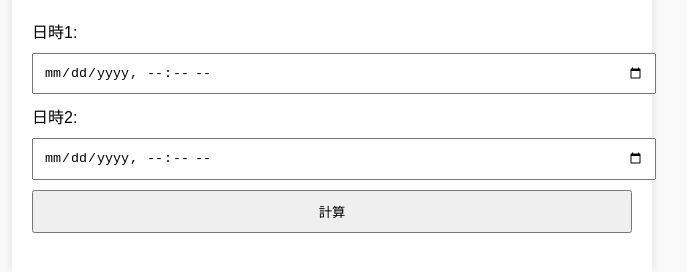
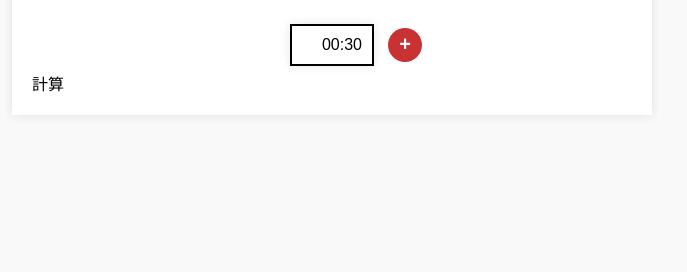
Before and after one commit to northwest-hcu/TimeCalc, a plain HTML site: page index.html in a window 1280 px wide. Shown: the part 110-382 px from the top of the page, without its empty margins (308-995 px from the left). Drawn offline with Linux system fonts and the light colour scheme.

Commit message:
Update index.html

```diff
--- a/index.html
+++ b/index.html
@@ -10,7 +10,7 @@
         padding: 0;
         background-color: #f9f9f9;
       }
-  .container {
+      #container {
         max-width: 600px;
         margin: auto;
         background: white;
@@ -24,33 +24,115 @@
         width: 100%;
         padding: 10px;
       }
-  #result {
-    margin-top: 20px;
+      .box {
+        text-align: center;
+      }
+      .time-string:hover {
+        background-color: rgb(240, 240, 240);
+        transition: background-color 0.5s;
+      }
+      .time-string {
+        text-align: right;
+        display: inline-block;
+        width: 60px;
+        padding: 10px;
+        margin: 5px;
+        box-shadow: 0 0 10px rgba(0,0,0,0.1);
+        user-select: none;
+        cursor: pointer;
+        border: 1px solid rgba(0,0,0,0.2);
+        background-color: rgb(255, 255, 255);
+      }
+      #input-time-string {
+        font-size: 16px;
+        border: 2px solid black;
+      }
+      #input-time-string:focus {
+        font-size: 16px;
+        border: 2px solid rgb(50, 50, 200);
+        outline: 0px;
+        transition: border 0s;
+      }
+      .icon-btn {
+        margin: 9px;
+        position: absolute;
+        width: 30px;
+        height: 30px;
+        border-radius: 50%;
+        background-color:  rgb(200, 50, 50);
+        padding: 2px;
+        cursor: pointer;
+        display: inline-flex;
+        justify-content: center;
+        align-items: center;
+        font-size: 20px;
+        color: white;
+        font-weight: 600;
+        user-select: none;
+      }
+      .icon-btn:hover {
+        background-color: rgb(240, 50, 50);
+        transition: background-color 0.5s;
       }
     </style>
   </head>
   <body>
-<div class="container">
+    <div id="container">
       <h1>相対時間計算ツール</h1>
-  <label for="datetime1">日時1:</label>
-  <input type="datetime-local" id="datetime1">
-  <label for="datetime2">日時2:</label>
-  <input type="datetime-local" id="datetime2">
-  <button onclick="calculateDifference()">計算</button>
-  <div id="result"></div>
+      <div class="box">
+        <input type="text" id="input-time-string" placeholder="00:00" value="00:30" class="time-string">
+        <span class="icon-btn" id="add-time-string-btn">+</span>
+      </div>
+      <div>
+        <div id="execute" class="btn">計算</div>
+      </div>
     </div>
 
     <script>
-function calculateDifference() {
-  var datetime1 = document.getElementById('datetime1').value;
-  var datetime2 = document.getElementById('datetime2').value;
-  var date1 = new Date(datetime1);
-  var date2 = new Date(datetime2);
-  var diff = date2 - date1;
-  var diffInHours = diff / (1000 * 60 * 60);
-  var diffInDays = diff / (1000 * 60 * 60 * 24);
-  document.getElementById('result').innerHTML = `差: ${diffInHours.toFixed(2)} 時間 (${diffInDays.toFixed(2)} 日)`;
+      /* to check validation ??:?? */
+      function checkValidate(time_string) {
+    		const isValid = /^([0-9]{2,}):[0-5][0-9]$/.test(time_string);
+        console.log(isValid);
+        return isValid;
 			}
+
+      function timeString2Sum(time_string) {
+        const time_value = time_string.split(':');
+        return parseInt(time_value[0]) * 60 + parseInt(time_value[1]);
+      }
+
+      function sum2TimeString(sum) {
+        const hour = parseInt(sum / 60);
+        const minute = parseInt(sum % 60);
+        return hour + ':' + minute;
+      }
+
+      function createTimeStringElem(time_string) {
+        const elem = document.createElement('div');
+        const box = document.createElement('div');
+        elem.innerHTML = time_string;
+        box.appendChild(elem);
+        box.classList.add('box');
+        elem.classList.add('time-string');
+        return box;
+      }
+
+      function addTimeStringElem(time_string, elem_id='container') {
+        if(! checkValidate(time_string)) return;
+        const elem = document.getElementById(elem_id);
+        console.log(elem);
+        elem.appendChild(createTimeStringElem(time_string));
+      }
+
+      function inputCheckValidate() {
+
+      }
+
+      document.getElementById('add-time-string-btn').addEventListener('click', function(){
+        const time_string = document.getElementById('input-time-string').value;
+        addTimeStringElem(time_string);
+      }, false);
+
 		</script>
   </body>
 </html>
```
Lines whose indentation alone changed are shown as unchanged.
